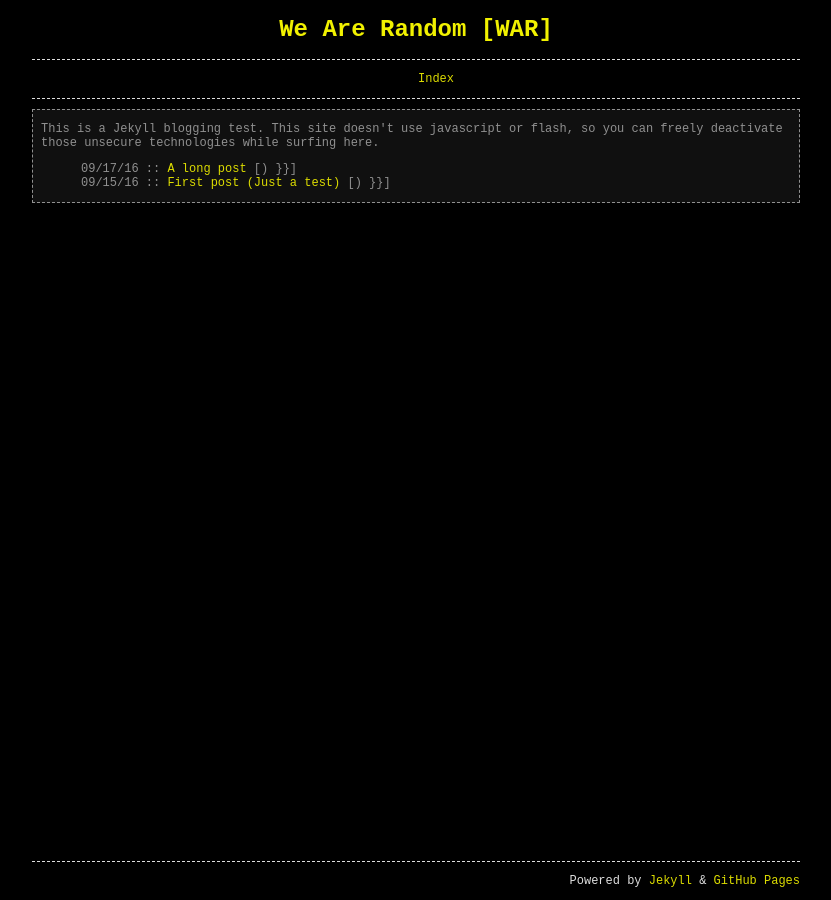
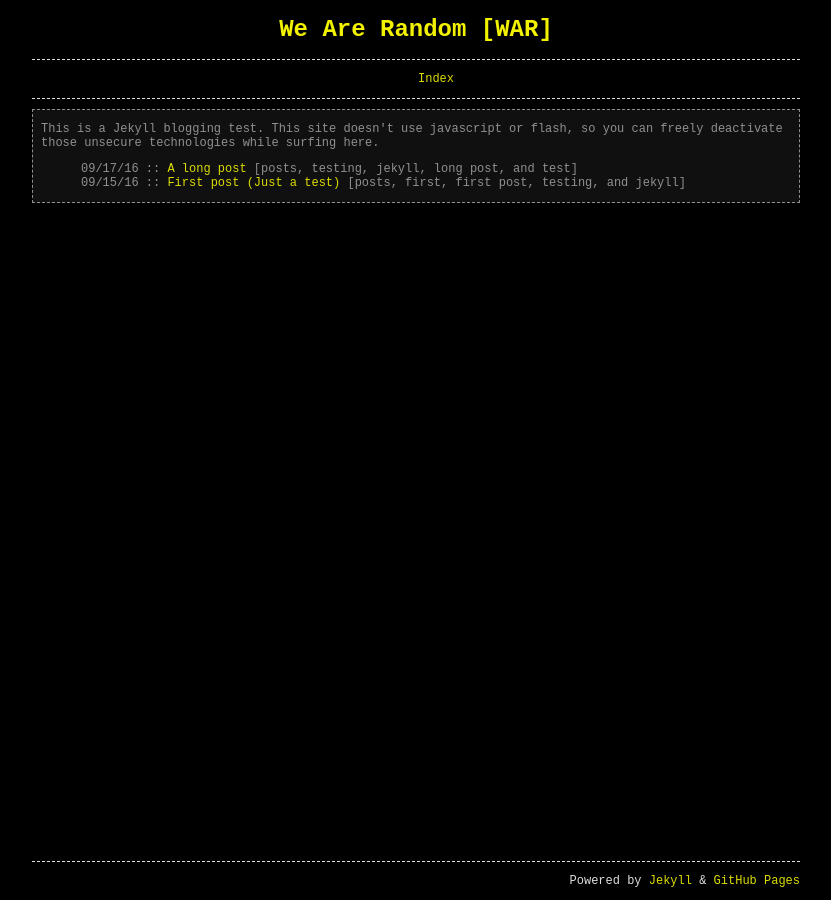
Before and after one commit to wearerandom/wearerandom.github.io, a Jekyll site: the page built from index.html, in a window 1280 px wide. Shown: the whole page, without its empty margins (224-1055 px from the left). Built offline with Jekyll 4.4.1, drawn with Linux system fonts in a browser that asks for light colours.

Commit message:
Update index.html

```diff
--- a/index.html
+++ b/index.html
@@ -7,7 +7,7 @@ overview: true
 <ul>
   {% for post in site.posts %}
     <li>
-      {{ post.date | date: "%D" }} :: <a href=".{{ post.url }}">{{ post.title }}</a> [{{ array_to_sentence_string({{post.categories}}) }}]
+      {{ post.date | date: "%D" }} :: <a href=".{{ post.url }}">{{ post.title }}</a> [{{ post.categories | array_to_sentence_string(",") }}]
     </li>
   {% endfor %}
 </ul>
```
